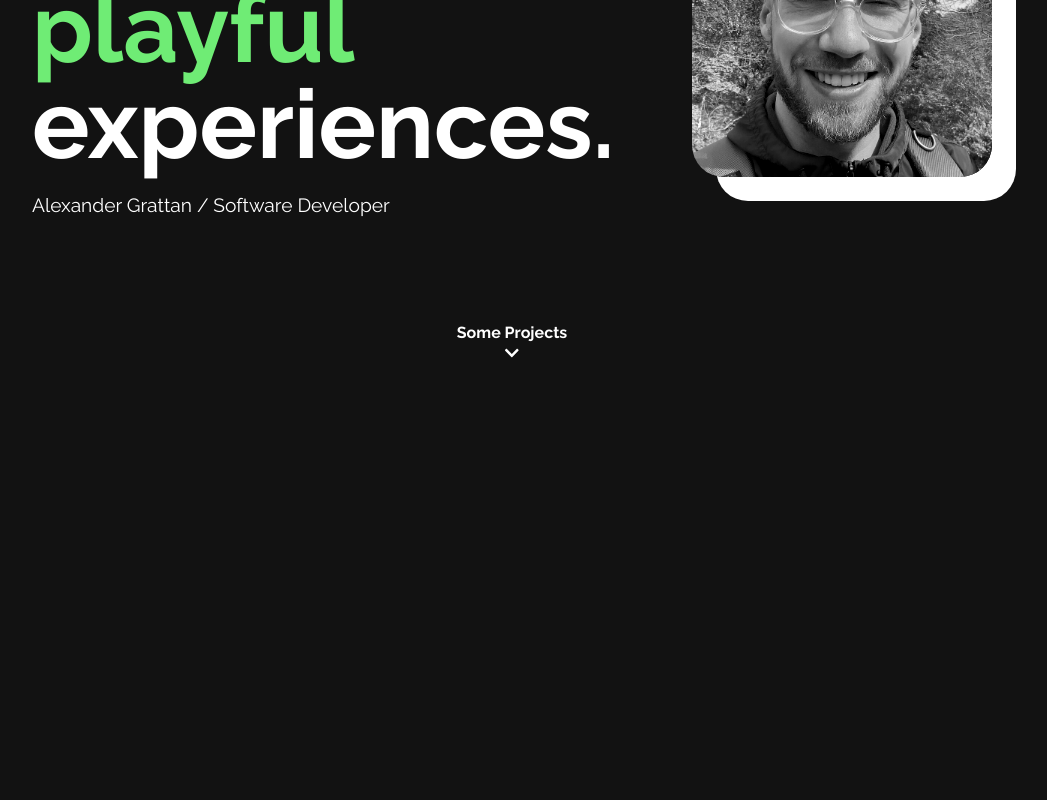
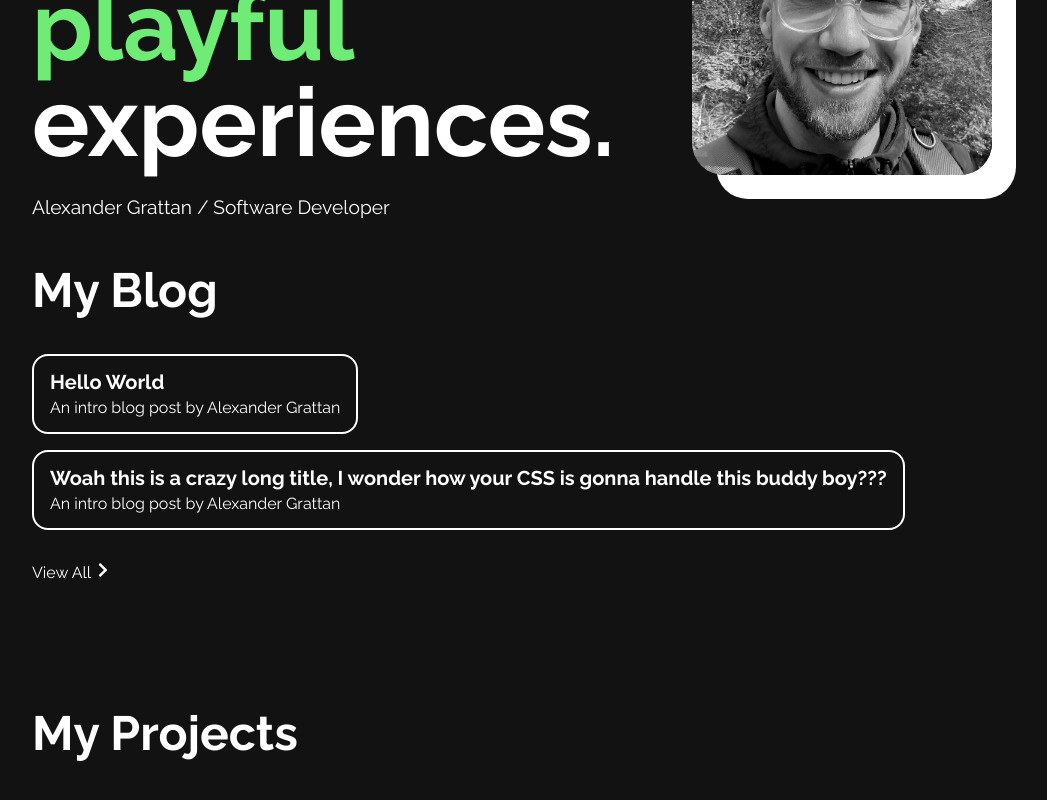
Before and after one commit to agrattan0820/portfolio-site, a Next.js app: page / in a window 1280 px wide. Shown: the part 302-1102 px from the top of the page, without its empty margins (128-1175 px from the left). Built offline with nearby package versions, Linux system fonts and the light colour scheme.

Commit message:
feat: list blog posts on homepage

```diff
--- a/app/blog/post/layout.tsx
+++ b/app/blog/post/layout.tsx
@@ -8,7 +8,9 @@ export default function PostLayout({
   return (
     <div className="container">
       <Header logoLink={`/?back=true`} />
-      <main className="post-main">{children}</main>
+      <main className="post-main">
+        <div className="text-content">{children}</div>
+      </main>
     </div>
   );
 }
--- a/app/page.tsx
+++ b/app/page.tsx
@@ -1,11 +1,31 @@
 import Image from "next/image";
-import { FaGithub, FaLinkedin, FaTwitter, FaChevronDown } from "react-icons/fa";
+import {
+  FaGithub,
+  FaLinkedin,
+  FaTwitter,
+  FaChevronRight,
+} from "react-icons/fa";
+import Link from "next/link";
 
 import Header from "../components/header";
 import IntroOverlay from "../components/intro-overlay";
 import { projectsList } from "../utils/project-data";
 import ProjectListing from "../components/project-listing";
 import AlexanderGrattan from "../images/alexander-grattan.jpeg";
+
+const blogPosts: { title: string; slug: string; description: string }[] = [
+  {
+    title: "Hello World",
+    slug: "hello-world",
+    description: "An intro blog post by Alexander Grattan",
+  },
+  {
+    title:
+      "Woah this is a crazy long title, I wonder how your CSS is gonna handle this buddy boy???",
+    slug: "really-long",
+    description: "An intro blog post by Alexander Grattan",
+  },
+];
 
 export default function Homepage() {
   return (
@@ -32,18 +52,34 @@ export default function Homepage() {
               Alexander Grattan / Software Developer
             </span>
           </p>
-          <div className="scroll-indicator-container">
-            <a className="scroll-indicator" href="#projects">
-              <span>Some Projects</span>
-              <FaChevronDown />
-            </a>
+        </main>
+        <section className="blog-preview-container">
+          <h2>My Blog</h2>
+          <ul>
+            {blogPosts.map((post, i) => (
+              <li key={i}>
+                <Link href={`/blog/post/${post.slug}`}>
+                  <h3>{post.title}</h3>
+                  <p>{post.description}</p>
+                </Link>
+              </li>
+            ))}
+          </ul>
+          <div className="view-all-container">
+            <Link href="/blog">
+              View All <FaChevronRight />
+            </Link>
           </div>
-        </main>
-        <div className="project-container" id="projects">
+        </section>
+        <section className="project-container" id="projects">
+          <div className="project-title-container">
+            <h2>My Projects</h2>
+          </div>
+
           {projectsList.map((project) => (
             <ProjectListing key={project.slug} project={project} />
           ))}
-        </div>
+        </section>
         <footer>
           <h2>Connect with Me</h2>
           <ul className="footer-links">
--- a/components/header.tsx
+++ b/components/header.tsx
@@ -14,6 +14,9 @@ const Header = ({ logoLink }: HeaderProps) => {
             <div className="logo">AG</div>
           </Link>
           <ul className="nav-list">
+            <li>
+              <Link href="/blog">Blog</Link>
+            </li>
             <li>
               <a
                 href="https://drive.google.com/file/d/1PgvpHThs5XjTwGZgib9ZTVLa8QbhulWp/view?usp=sharing"
--- a/components/project-listing.tsx
+++ b/components/project-listing.tsx
@@ -22,7 +22,7 @@ const ProjectListing = ({ project }: ProjectListingProps) => {
 
   return (
     <div className="project" id={slug}>
-      <div className="project-container">
+      <div className="project-item-container">
         <Link href={slug}>
           <picture>
             {mobileImage && (
--- a/styles/_home.scss
+++ b/styles/_home.scss
@@ -128,6 +128,7 @@
       align-items: start;
       flex-direction: column-reverse;
       gap: 4rem;
+      margin-bottom: 1.25rem;
       @media (min-width: 640px) {
         flex-direction: row;
         align-items: center;
@@ -137,7 +138,6 @@
         font-size: 2rem;
         font-weight: bold;
         margin-right: 1rem;
-
         @media (min-width: 640px) {
           font-size: 3rem;
           justify-content: center;
@@ -184,8 +184,8 @@
           width: 100%;
           object-fit: contain;
           height: 100%;
-          border-radius: 32px;
-          box-shadow: 24px 24px white;
+          border-radius: 2rem;
+          box-shadow: 1.5rem 1.5rem white;
           filter: grayscale(100%) contrast(110%);
           clip-path: circle(100%);
           transition-duration: 0.3s;
@@ -198,7 +198,6 @@
     .job-title {
       font-size: 0.9rem;
       font-weight: 400;
-      margin-top: 1rem;
       @media (min-width: 768px) {
         font-size: 1.2rem;
       }
@@ -206,62 +205,88 @@
         font-size: 1.4rem;
       }
     }
-    .scroll-indicator-container {
-      position: absolute;
-      top: 90%;
-      left: 50%;
-      transform: translate(-50%, -90%);
+  }
+  .blog-preview-container {
+    position: relative;
+    width: 90%;
+    max-width: 1536px;
+    margin: -8rem auto 8rem;
+    z-index: 10;
     @media (min-width: 768px) {
-        top: 95%;
-        transform: translate(-50%, -95%);
+      width: 75%;
     }
 
-      .scroll-indicator {
-        color: $white;
+    h2 {
+      font-size: 3rem;
+      font-weight: bold;
+      margin-bottom: 2.5rem;
+    }
+
+    ul {
       display: flex;
       flex-direction: column;
-        justify-content: center;
-        align-items: center;
-        font-size: 0.875rem;
-        font-weight: bold;
-        font-family: $font;
+      justify-content: start;
+      align-items: start;
+      gap: 1rem;
+      margin-bottom: 2rem;
+
+      li {
+        display: block;
+
+        a {
+          color: white;
+          display: block;
           text-decoration: none;
-        @media (min-width: 768px) {
-          font-size: 1rem;
-        }
-        &:hover svg {
-          transform: translateY(4px);
-        }
-        &:focus svg {
-          transform: translateY(4px);
+          border: 2px solid white;
+          border-radius: 1rem;
+          padding: 1rem;
+
+          &:hover h3 {
+            text-decoration: underline;
           }
 
-        span {
-          margin: 0.25rem 0;
+          h3 {
+            font-size: 1.25rem;
+            margin-bottom: 0.5rem;
+            font-weight: bold;
+          }
+        }
+      }
     }
 
-        svg {
-          transition: 300ms transform ease;
-        }
+    .view-all-container {
+      a {
+        color: white;
+        text-decoration: none;
       }
     }
   }
   .project-container {
     position: relative;
-    min-height: 100dvh;
-    overflow: auto;
-    -webkit-overflow-scrolling: touch;
+
+    .project-title-container {
+      width: 90%;
+      max-width: 1536px;
+      margin: 0 auto;
+      color: $white;
+      font-family: $font;
       @media (min-width: 768px) {
-      overflow: unset;
-      -webkit-overflow-scrolling: unset;
+        width: 75%;
+      }
+    }
+
+    h2 {
+      font-size: 3rem;
+      font-weight: bold;
+      margin-bottom: 2.5rem;
     }
 
     .project {
-      overflow: hidden;
       position: relative;
       width: 100%;
-      height: 100vh;
-      .project-container {
+      height: 50vh;
+      .project-item-container {
+        overflow-x: clip;
         display: flex;
         justify-content: center;
         align-items: center;
--- a/styles/_post.scss
+++ b/styles/_post.scss
@@ -10,6 +10,7 @@
 
     .post-title {
       font-size: 3rem;
+      font-weight: bold;
       margin-top: 0;
       margin-bottom: 1rem;
       @media (min-width: 1280px) {
@@ -20,5 +21,20 @@
     .post-date {
       margin-bottom: 5rem;
     }
+
+    .text-content {
+      display: grid;
+      place-items: center;
+      p {
+        line-height: 40px;
+        font-size: 1rem;
+        margin: 1rem 0;
+        width: 100%;
+        max-width: 600px;
+        @media (min-width: 768px) {
+          font-size: 1.375rem;
+        }
+      }
+    }
   }
 }
--- a/utils/hooks/use-ball-animation.tsx
+++ b/utils/hooks/use-ball-animation.tsx
@@ -67,7 +67,7 @@ export const useBallAnimation = ({
                   opacity: 0,
                   ease: "power3.out",
                 })
-                .from(".scroll-indicator", {
+                .from(".blog-preview-container", {
                   duration: reduceMotion ? 0 : 0.5,
                   y: 100,
                   opacity: 0,
```
Lines whose indentation alone changed are shown as unchanged.
